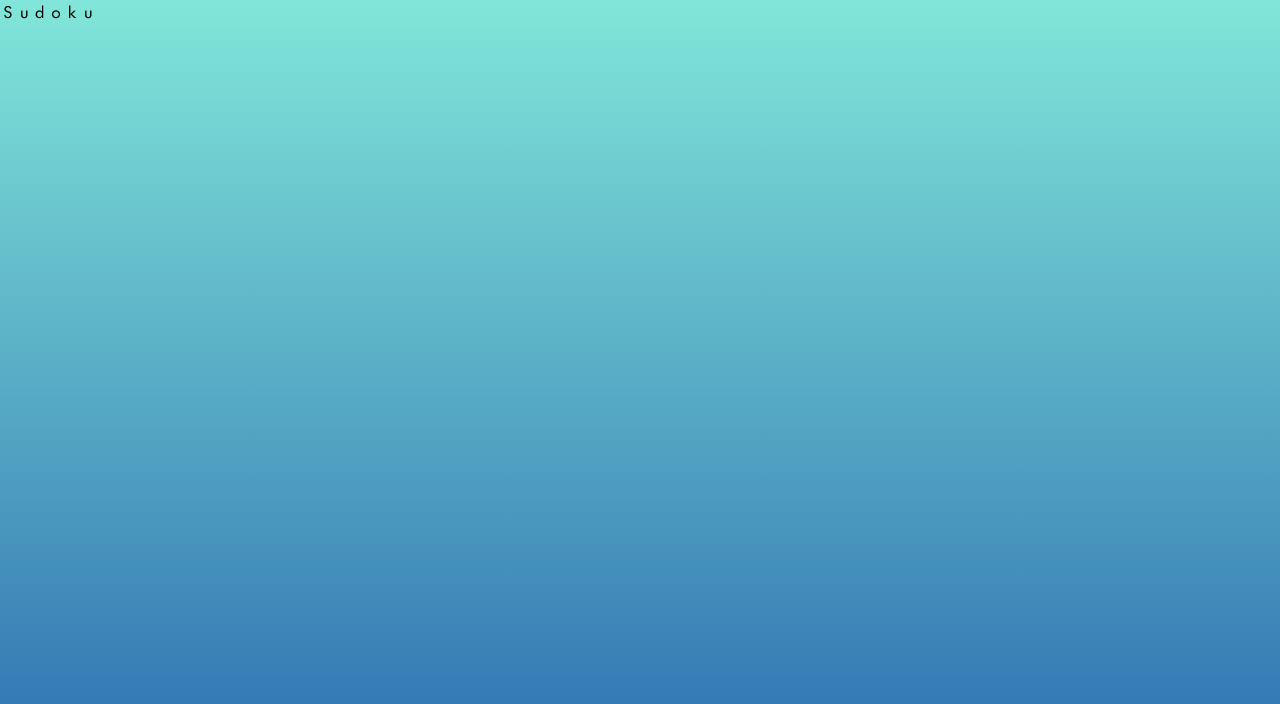
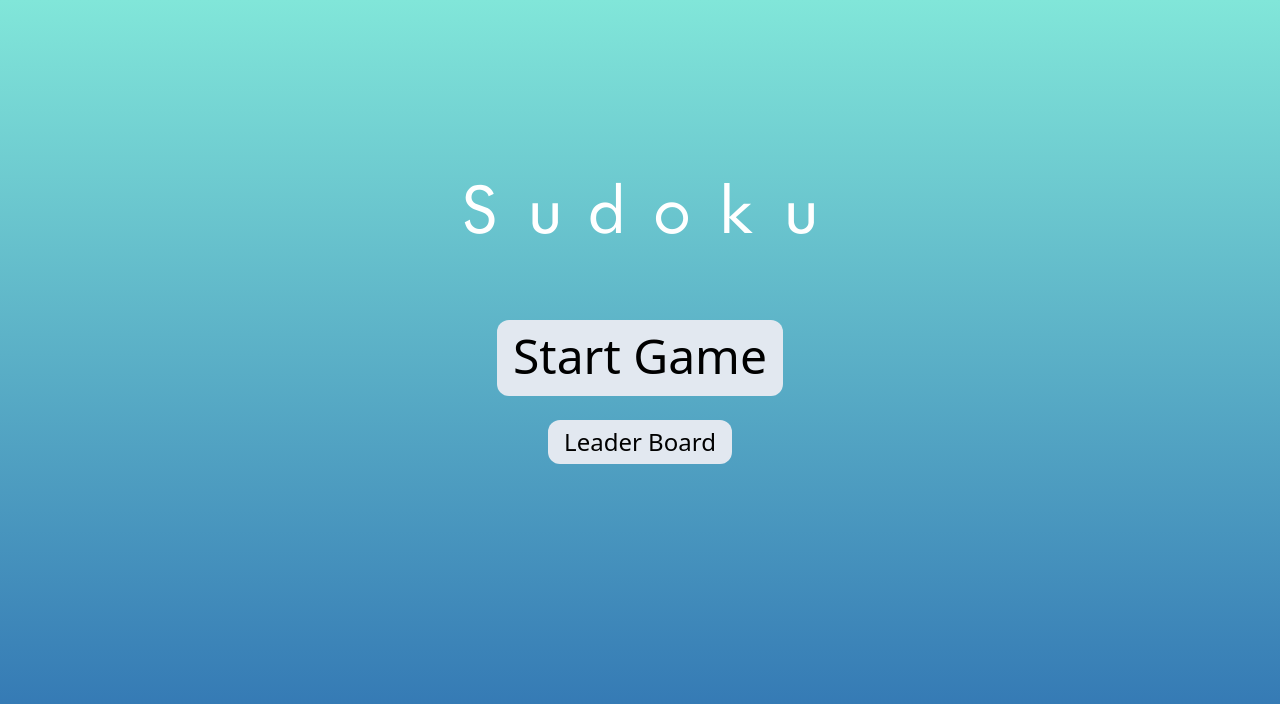
Before and after one commit to cs-gang/SudokuWebapp, a Django app: page / in a window 1280 px wide. Shown: the top 704 px of the page. Run offline with Django 3.2, Linux system fonts and the light colour scheme; style sheets or scripts are compiled from the project's sources.

Commit message:
Made Heading and buttons, need to add more details and anims

```diff
--- a/sudoku-django-project/mainapp/templates/mainapp/index.html
+++ b/sudoku-django-project/mainapp/templates/mainapp/index.html
@@ -7,6 +7,11 @@
         <link href="{% static "mainapp/tailwind-output.css"%}" rel="stylesheet" type="text/css">
     </head>
     <body class="h-24 bg-gradient-to-b from-teal-300 to-blue-700">
-        <h2 class="mainfont"> Sudoku </h2>
+        <h2 class="mainfont text-6xl text-center text-white pt-40"> Sudoku </h2>
+
+        <div class="flex flex-col items-center pt-16">
+            <a href="#" class="text-5xl bg-gray-300 pl-4 pb-1 pr-4 rounded-xl">Start Game</a>
+            <a href="#" class="text-2xl bg-gray-300 pl-4 pr-4 pt-1 pb-1 mt-6 rounded-xl">Leader Board</a>
+        </div>
     </body>
 </html>
```
